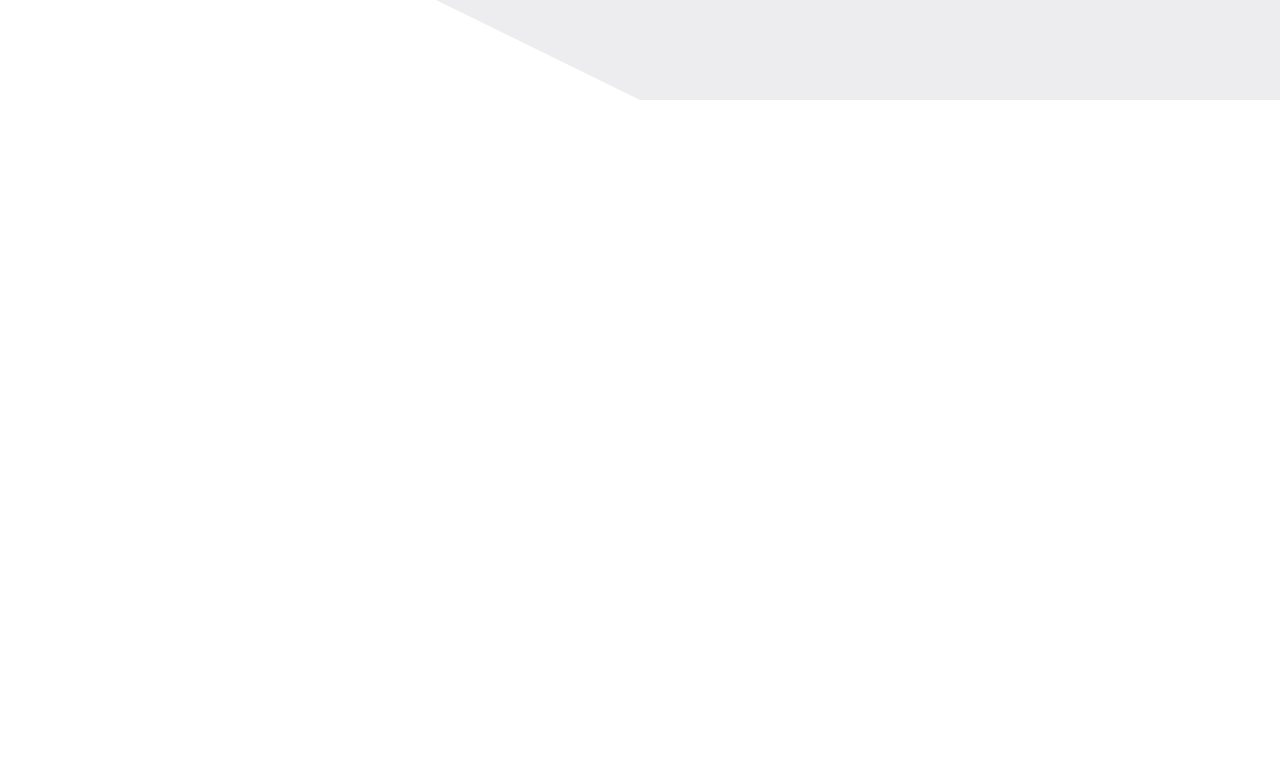
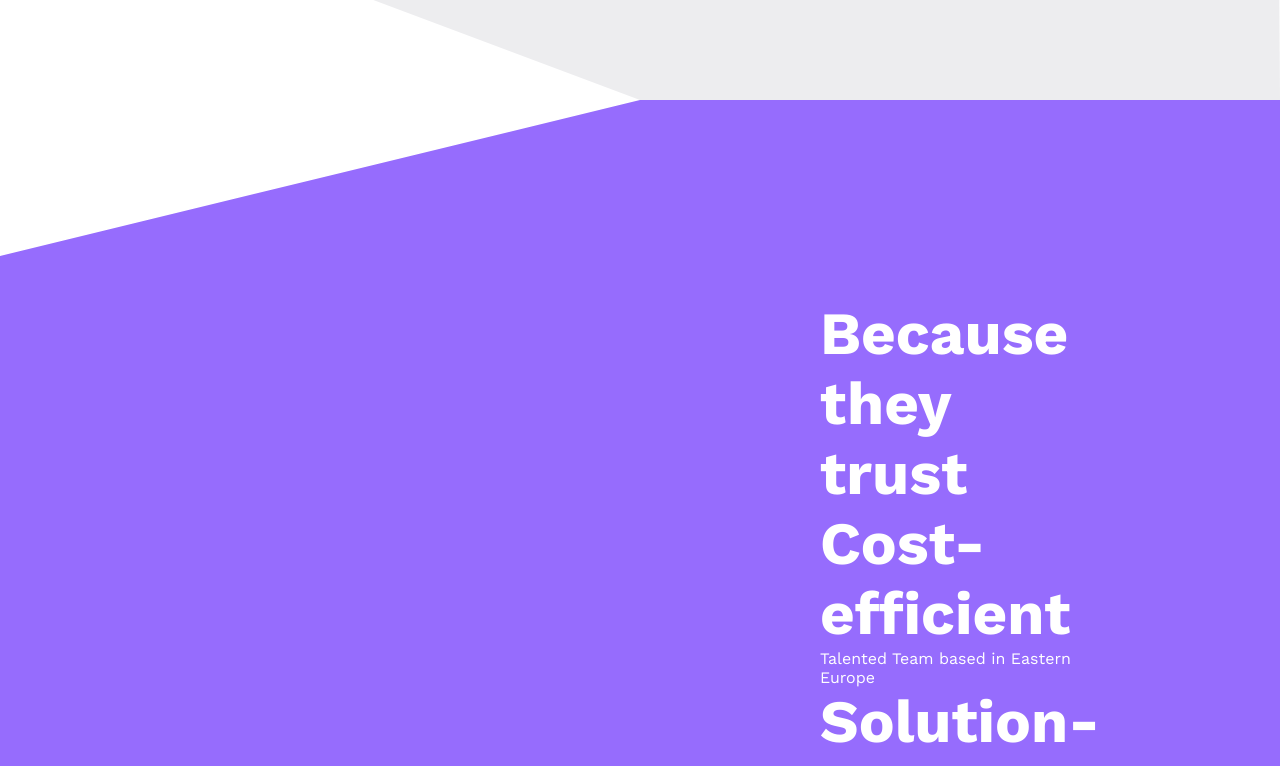
Before and after one commit to yats-vlds/nms-group, a React (Create React App) app: page / in a window 1280 px wide. Shown: the part 3129-3895 px from the top of the page. Before the commit the page ends 3229 px from the top, so only its background shows below. Built offline with nearby package versions, Linux system fonts and the light colour scheme.

Commit message:
start WhyMe

```diff
--- a/src/App.js
+++ b/src/App.js
@@ -16,7 +16,7 @@ function App() {
                 <Cap />
                 <StarProject/>
                 <Expert />
-                {/*<WhyMe />*/}
+                <WhyMe />
                 {/*<Jobs />*/}
             </div>
         </Router>
--- a/src/components/Expert.css
+++ b/src/components/Expert.css
@@ -1,5 +1,5 @@
 .expert {
-    clip-path: polygon(50% 0, 100% 0, 100% 100%, 50% 100%, 0 83%, 0 0);
+    clip-path: polygon(46% 0, 99% 0, 100% 100%, 50% 100%, 0 87%, 0 0);
     height: fit-content;
     background: #ededef;
 }
--- a/src/components/WhyMe.css
+++ b/src/components/WhyMe.css
@@ -1,6 +1,6 @@
 .whyMe {
     position: relative;
-    clip-path: polygon(50% 0, 100% 0, 100% 70%, 50% 70%, 0 100%, 0 36%);
+    clip-path: polygon(50% 0, 100% 0, 100% 71%, 50% 71%, 0 84%, 0 13%);
     background: #966cfd;
     width: 100%;
     height: 1200px;
--- a/src/components/WhyMe.js
+++ b/src/components/WhyMe.js
@@ -1,10 +1,13 @@
 import React from 'react'
 import "./WhyMe.css"
+import background from "../assets/back.svg"
+
 
 const WhyMe = () => {
     return (
         <>
             <div className="whyMe">
+                <img className={background} className="whyMe__background"/>
                 <div className="whyMe__container">
                     <div className="whyMe__left">
 
```
